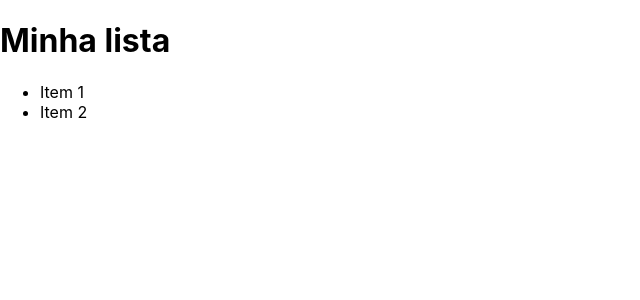
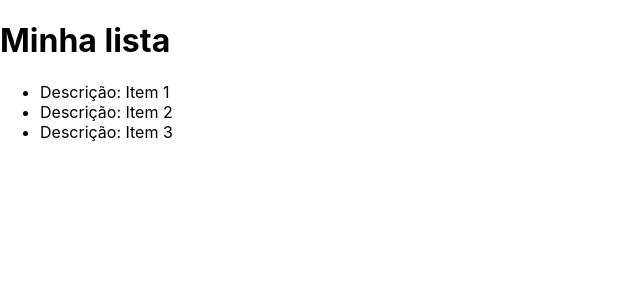
Before and after one commit to aplucas/django-react-frontend, a React (Create React App) app: page / in a window 1280 px wide. Shown: the top 300 px of the page, without its empty margins (0-640 px from the left). Built offline with nearby package versions, Linux system fonts and the light colour scheme.

Commit message:
Componente Item

```diff
--- /dev/null
+++ b/src/components/Item.jsx
@@ -0,0 +1,10 @@
+import React from "react";
+
+// import { Container } from './styles';
+
+function Item(props) {
+  const { name } = props;
+  return <li>Descrição: {name}</li>;
+}
+
+export default Item;
--- a/src/components/List.jsx
+++ b/src/components/List.jsx
@@ -1,4 +1,5 @@
 import React from "react";
+import Item from "./Item";
 
 // import { Container } from './styles';
 
@@ -7,8 +8,9 @@ function List() {
     <div>
       <h1>Minha lista</h1>
       <ul>
-        <li>Item 1</li>
-        <li>Item 2</li>
+        <Item name="Item 1" />
+        <Item name="Item 2" />
+        <Item name="Item 3" />
       </ul>
     </div>
   );
```
